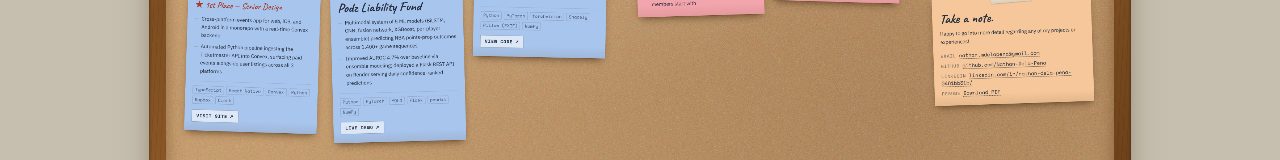
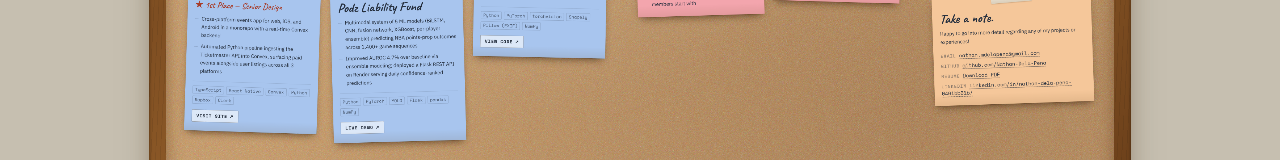
Before and after one commit to Nathan-Dela-Pena/portfolio, a React (Vite) app: page / in a window 1280 px wide. Shown: the part 529-689 px from the top of the page. Built offline with nearby package versions, Linux system fonts and the light colour scheme.

Commit message:
fix: rearrange order

```diff
--- a/src/components/bodies/ContactBody.jsx
+++ b/src/components/bodies/ContactBody.jsx
@@ -3,8 +3,8 @@ import { PROFILE } from "../../data/profile.js";
 const CHANNELS = [
   ["Email", PROFILE.email, `mailto:${PROFILE.email}`],
   ["GitHub", PROFILE.github, `https://${PROFILE.github}`],
+  ["Resume", "Download PDF", PROFILE.resume],
   ["LinkedIn", PROFILE.linkedin, `https://${PROFILE.linkedin}`],
-  ["Resume", "Download PDF", PROFILE.resume],
 ];
 
 export default function ContactBody() {
```
